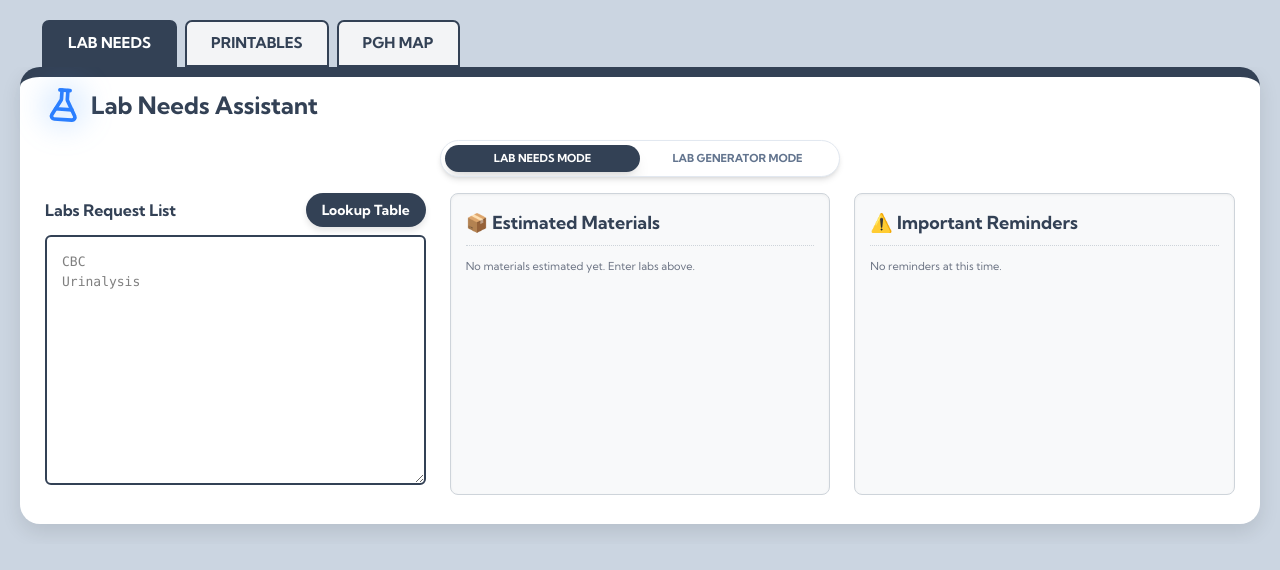
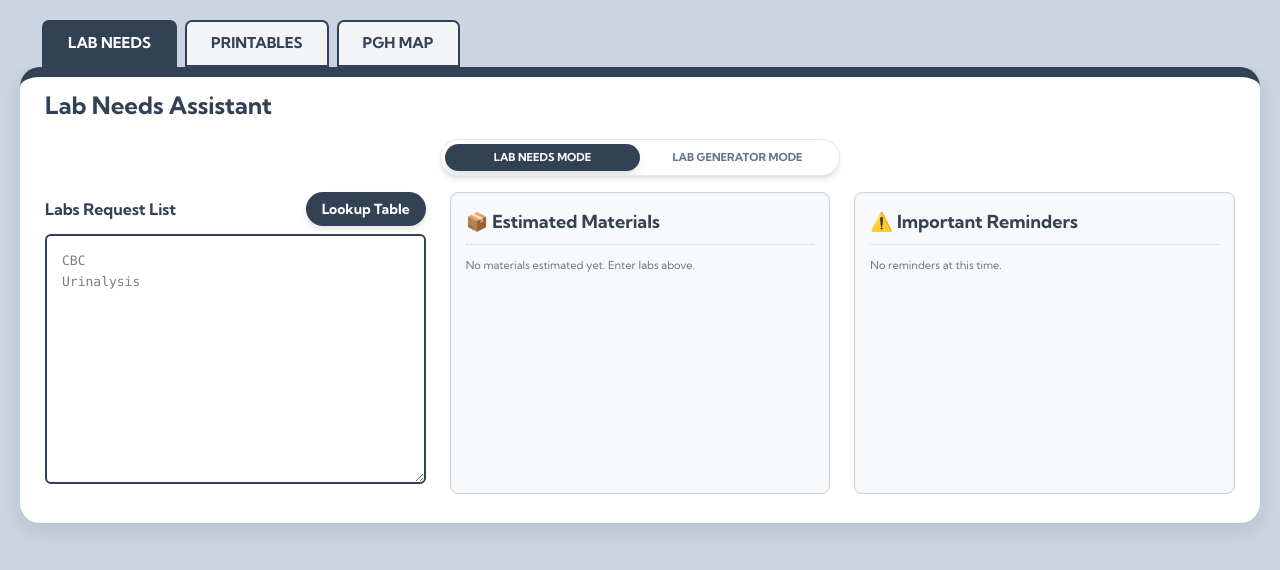
Before and after one commit to TheSilverArrow/LabsNeed, a React (Vite) app: page / in a window 1280 px wide. Shown: the top 570 px of the page. Built offline with nearby package versions, Linux system fonts and the light colour scheme.

Commit message:
Update from AI Studio

```diff
--- a/src/components/TalongTab.tsx
+++ b/src/components/TalongTab.tsx
@@ -610,7 +610,6 @@ const TalongTab: React.FC = () => {
     <div id="form-tool-content" className="w-full">
       <div className="input-section">
         <div id="title-logo-wrapper">
-          <AnimatedTabIcon id="form-tool-content" isActive={true} size={32} />
           <h2 className="text-xl md:text-2xl">Lab Needs Assistant</h2>
         </div>
 
```
